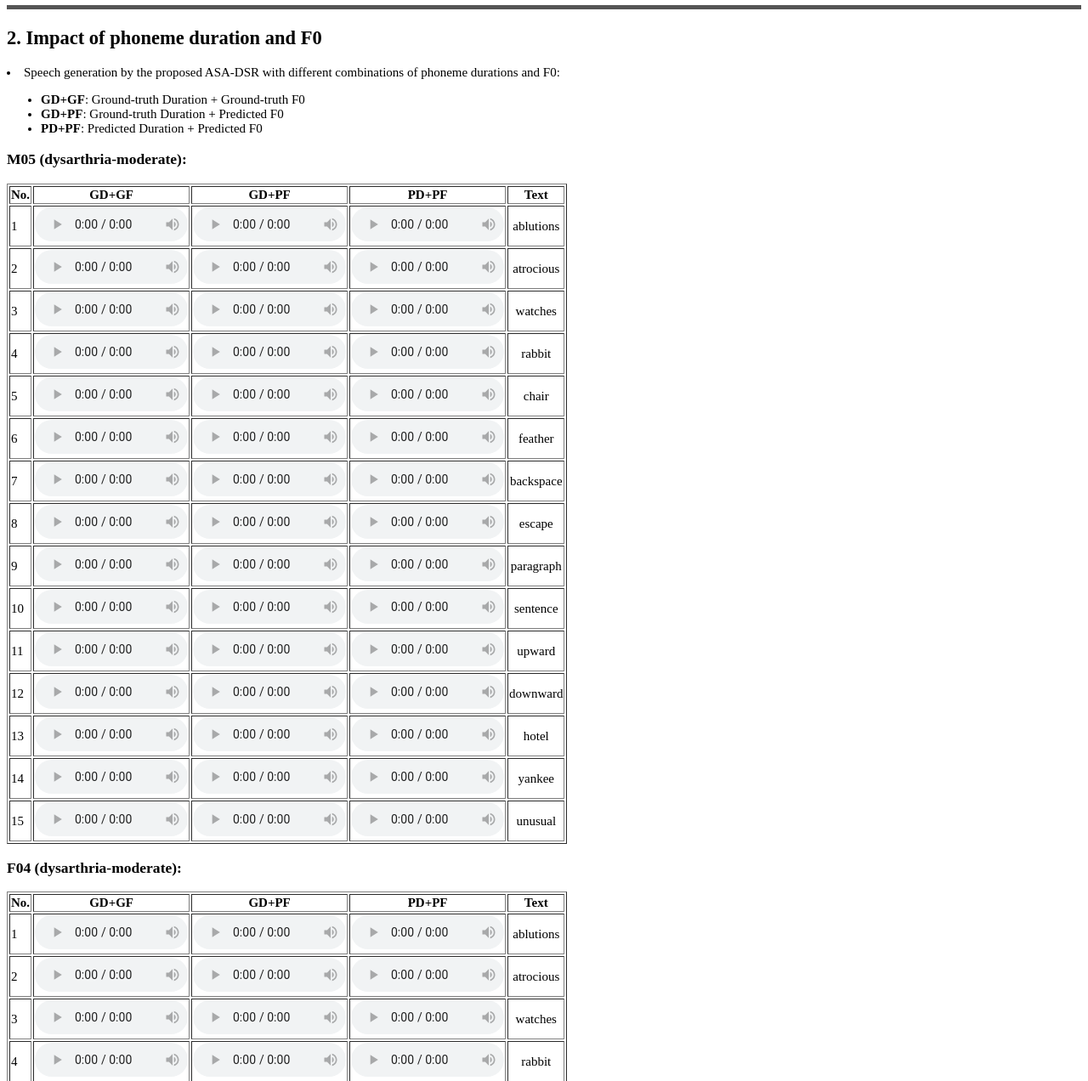
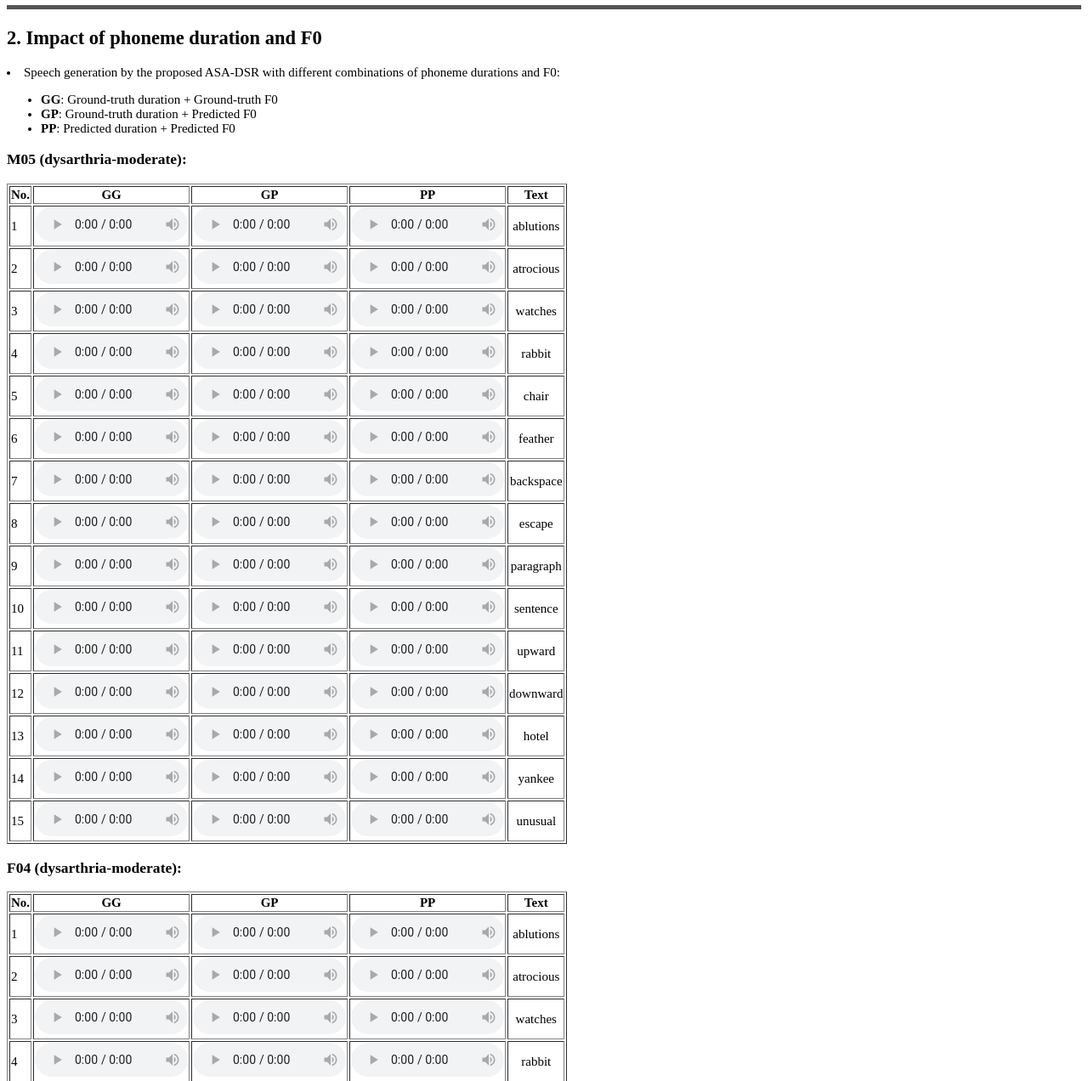
Before and after one commit to Wendison/ASA-DSR-demo, a plain HTML site: page index.html in a window 1280 px wide. Shown: the part 3842-5114 px from the top of the page at 85% size. Drawn offline with Linux system fonts and the light colour scheme.

Commit message:
Update index.html

```diff
--- a/index.html
+++ b/index.html
@@ -1937,9 +1937,9 @@ toc_container {
     </a>
     <li>Speech generation by the proposed ASA-DSR with different combinations of phoneme durations and F0:</li>
     <ul>
-      <li><strong>GD+GF</strong>: Ground-truth Duration + Ground-truth F0</li>
-      <li><strong>GD+PF</strong>: Ground-truth Duration + Predicted F0</li>
-      <li><strong>PD+PF</strong>: Predicted Duration + Predicted F0</li>
+      <li><strong>GG</strong>: Ground-truth duration + Ground-truth F0</li>
+      <li><strong>GP</strong>: Ground-truth duration + Predicted F0</li>
+      <li><strong>PP</strong>: Predicted duration + Predicted F0</li>
     </ul>
 
     <a name="abl-M05">
@@ -1948,9 +1948,9 @@ toc_container {
     <table border="1">
     <tr>
     <th>No.</th>
-    <th>GD+GF</th>
-    <th>GD+PF</th>
-    <th>PD+PF</th>
+    <th>GG</th>
+    <th>GP</th>
+    <th>PP</th>
     <th>Text</th>
     </tr>
 
@@ -2262,9 +2262,9 @@ toc_container {
     <table border="1">
     <tr>
     <th>No.</th>
-    <th>GD+GF</th>
-    <th>GD+PF</th>
-    <th>PD+PF</th>
+    <th>GG</th>
+    <th>GP</th>
+    <th>PP</th>
     <th>Text</th>
     </tr>
 
@@ -2576,9 +2576,9 @@ toc_container {
     <table border="1">
     <tr>
     <th>No.</th>
-    <th>GD+GF</th>
-    <th>GD+PF</th>
-    <th>PD+PF</th>
+    <th>GG</th>
+    <th>GP</th>
+    <th>PP</th>
     <th>Text</th>
     </tr>
 
@@ -2890,9 +2890,9 @@ toc_container {
     <table border="1">
     <tr>
     <th>No.</th>
-    <th>GD+GF</th>
-    <th>GD+PF</th>
-    <th>PD+PF</th>
+    <th>GG</th>
+    <th>GP</th>
+    <th>PP</th>
     <th>Text</th>
     </tr>
 
```
